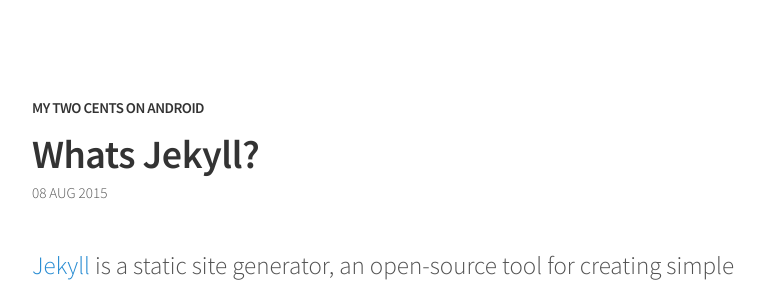
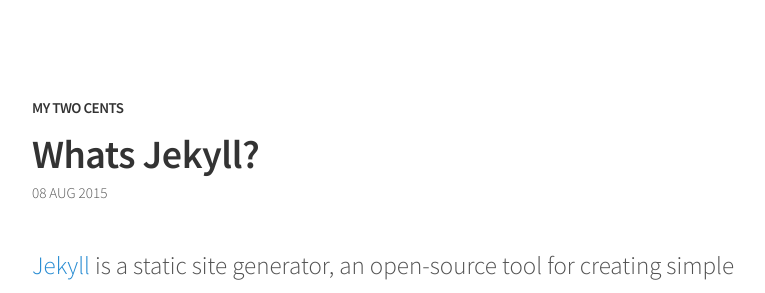
Before and after one commit to doJester13/blog, a Jekyll site: the page built from _posts/2015-08-08-whats-jekyll.md, in a window 1280 px wide. Shown: the top 293 px of the page, without its empty margins (248-1013 px from the left). Built offline with Jekyll 4.4.1, drawn with Linux system fonts in a browser that asks for light colours.

Commit message:
installed theme

```diff
--- a/_config.yml
+++ b/_config.yml
@@ -3,7 +3,7 @@
 # # # # # # # #
 
 # Basic
-name:               "My two cents on Android"
+name:               "My two cents "
 
 # URL
 baseurl:            "/blog"
--- a/index.html
+++ b/index.html
@@ -3,7 +3,7 @@
 ---
 <header class="masthead">
   <h1 class="masthead-title">
-    <a href="{{ site.baseurl }}/">{{ site.name }}<span>&#39;s blog</span></a>
+    <a href="{{ site.baseurl }}/">{{ site.name }}<span>on Android</span></a>
   </h1>
   <nav class="masthead-nav">
     {% for nav in site.nav %}
```
Also changed, not shown: 1 other file.
